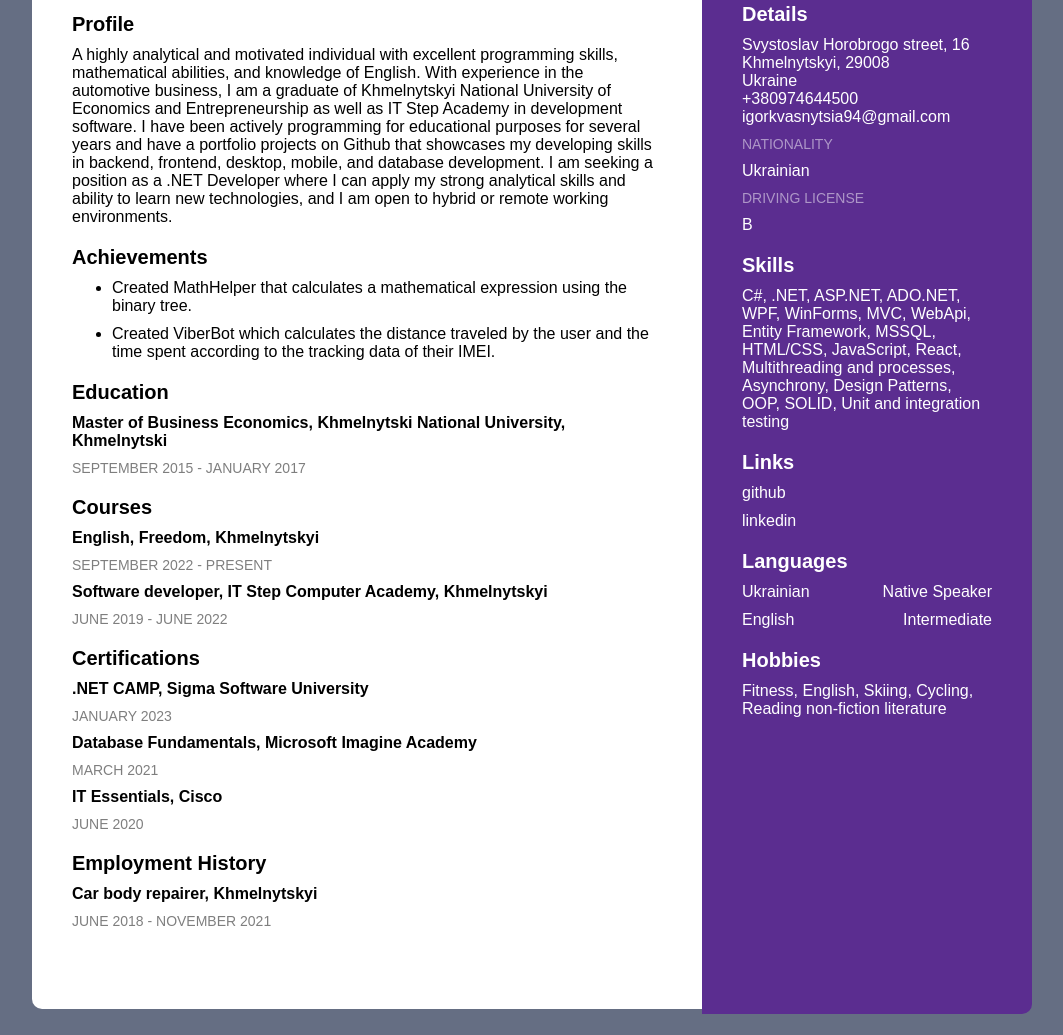
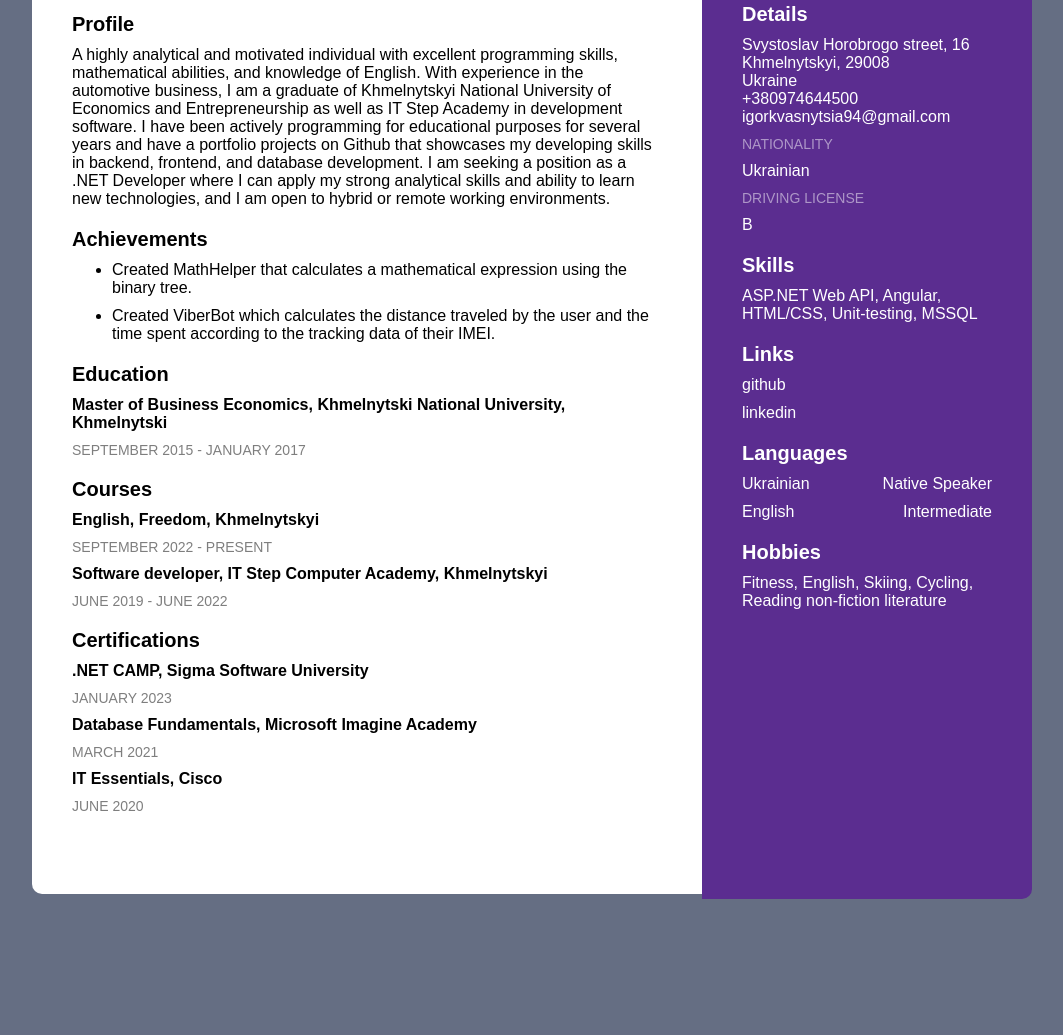
Before and after one commit to Kvasnytsia-Igor/web_CV, a plain HTML site: page index.html in a window 1280 px wide. Shown: the part 197-1232 px from the top of the page, without its empty margins (108-1171 px from the left). After the commit the page ends 1115 px from the top, so only its background shows below. Drawn offline with Linux system fonts and the light colour scheme.

Commit message:
updated cv

```diff
--- a/index.html
+++ b/index.html
@@ -27,11 +27,10 @@
             Entrepreneurship as well as IT Step Academy in development software.
             I have been actively programming for educational purposes for
             several years and have a portfolio projects on Github that showcases
-            my developing skills in backend, frontend, desktop, mobile, and
-            database development. I am seeking a position as a .NET Developer
-            where I can apply my strong analytical skills and ability to learn
-            new technologies, and I am open to hybrid or remote working
-            environments.
+            my developing skills in backend, frontend, and database development.
+            I am seeking a position as a .NET Developer where I can apply my
+            strong analytical skills and ability to learn new technologies, and
+            I am open to hybrid or remote working environments.
           </p>
         </div>
         <div class="block">
@@ -76,11 +75,6 @@
           <h3 class="middleHeader">IT Essentials, Cisco</h3>
           <div class="additional">JUNE 2020</div>
         </div>
-        <div class="block">
-          <h2 class="largeHeader">Employment History</h2>
-          <h3 class="middleHeader">Car body repairer, Khmelnytskyi</h3>
-          <div class="additional">JUNE 2018 - NOVEMBER 2021</div>
-        </div>
       </div>
       <div class="rightSide">
         <div class="block">
@@ -99,12 +93,7 @@
         </div>
         <div class="block">
           <h2 class="largeHeader">Skills</h2>
-          <p>
-            C#, .NET, ASP.NET, ADO.NET, WPF, WinForms, MVC, WebApi, Entity
-            Framework, MSSQL, HTML/CSS, JavaScript, React, Multithreading and
-            processes, Asynchrony, Design Patterns, OOP, SOLID, Unit and
-            integration testing
-          </p>
+          <p>ASP.NET Web API, Angular, HTML/CSS, Unit-testing, MSSQL</p>
         </div>
         <div class="block">
           <h2 class="largeHeader">Links</h2>
--- a/style.css
+++ b/style.css
@@ -20,7 +20,7 @@ a {
   margin: 0 auto;
   position: relative;
   width: 1000px;
-  height: 1211.6px;
+  height: 1094.8px;
   padding: 10px;
 }
 
@@ -44,7 +44,7 @@ ul {
 .rightSide {
   background-color: var(--rightColor);
   width: 250px;
-  padding: 170px 40px 295.6px 40px;
+  padding: 170px 40px 289.2px 40px;
   color: #ffffff;
   float: left;
   border-radius: 0 10px 10px 0;
```
